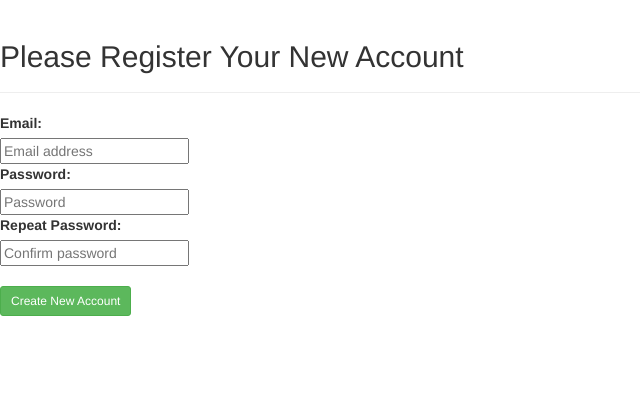
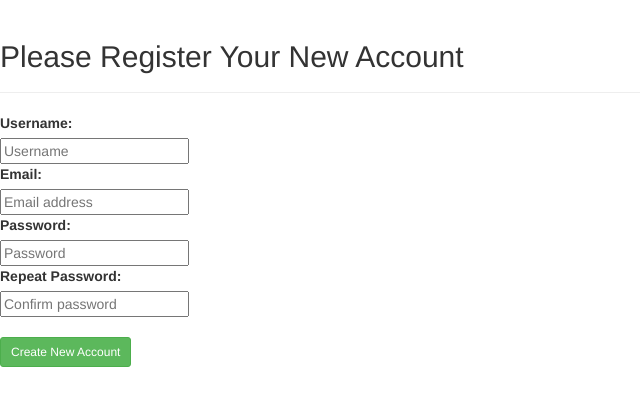
Before and after one commit to dynilib/dynitag, a Flask app: page /users/register in a window 1280 px wide. Shown: the top 406 px of the page, without its empty margins (0-640 px from the left). Run offline with Flask 2, Linux system fonts and the light colour scheme; some libraries are stand-ins or nearby versions.

Commit message:
Add username to user model and use it for login

```diff
--- a/audiolabeling/models.py
+++ b/audiolabeling/models.py
@@ -11,6 +11,7 @@ class User(db.Model):
     """Copied from https://gitlab.com/patkennedy79/flask_recipe_app/blob/master/web/project/models.py"""
 
     id = db.Column(db.Integer, primary_key=True, autoincrement=True)
+    username = db.Column(db.String, unique=True, nullable=False)
     email = db.Column(db.String, unique=True, nullable=False)
     _password = db.Column(db.Binary(60), nullable=False)
     authenticated = db.Column(db.Boolean, default=False)
@@ -23,7 +24,8 @@ class User(db.Model):
     role = db.Column(db.String, default='user')
     annotations = db.relationship('Annotation', backref='user', lazy='dynamic')
 
-    def __init__(self, email, plaintext_password, email_confirmation_sent_on=None, role='user'):
+    def __init__(self, username, email, plaintext_password, email_confirmation_sent_on=None, role='user'):
+        self.username = username
         self.email = email
         self.password = plaintext_password
         self.authenticated = False
@@ -81,7 +83,7 @@ class User(db.Model):
         return User.query.get(data['id'])
 
     def __repr__(self):
-        return '<User {}>'.format(self.email)
+        return '<User {}>'.format(self.username)
 
 
 @enum.unique
--- a/audiolabeling/templates/user/login.html
+++ b/audiolabeling/templates/user/login.html
@@ -10,7 +10,7 @@
   <form action="{{ url_for('users.login') }}" method="post">
     {{ form.csrf_token }}
     <dl>
-      {{ render_field(form.email, placeholder="Email address") }}
+      {{ render_field(form.username, placeholder="Username") }}
       {{ render_field(form.password, placeholder="Password") }}
     </dl>
     <button class="btn btn-sm btn-success" type="submit">Log In</button>
--- a/audiolabeling/templates/user/register.html
+++ b/audiolabeling/templates/user/register.html
@@ -10,6 +10,7 @@
   <form action="{{ url_for('users.register') }}" method="post">
     {{ form.csrf_token }}
     <dl>
+      {{ render_field(form.username, placeholder="Username") }}
       {{ render_field(form.email, placeholder="Email address") }}
       {{ render_field(form.password, placeholder="Password") }}
       {{ render_field(form.confirm, placeholder="Confirm password") }}
--- a/audiolabeling/users/forms.py
+++ b/audiolabeling/users/forms.py
@@ -4,13 +4,14 @@ from wtforms.validators import DataRequired, Length, EqualTo, Email
 
 
 class RegisterForm(FlaskForm):
+    username = StringField('Username', validators=[DataRequired(), Length(min=3)])
     email = StringField('Email', validators=[DataRequired(), Email(), Length(min=6, max=40)])
     password = PasswordField('Password', validators=[DataRequired(), Length(min=6, max=40)])
     confirm = PasswordField('Repeat Password', validators=[DataRequired(), EqualTo('password')])
 
 
 class LoginForm(FlaskForm):
-    email = StringField('Email', validators=[DataRequired(), Email(), Length(min=6, max=40)])
+    username = StringField('Username', validators=[DataRequired()])
     password = PasswordField('Password', validators=[DataRequired()])
 
 
--- a/audiolabeling/users/views.py
+++ b/audiolabeling/users/views.py
@@ -90,7 +90,7 @@ def register():
     if request.method == 'POST':
         if form.validate_on_submit():
             try:
-                new_user = User(form.email.data, form.password.data)
+                new_user = User(form.username.data, form.email.data, form.password.data)
                 new_user.authenticated = True
                 db.session.add(new_user)
                 db.session.commit()
@@ -109,7 +109,7 @@ def login():
     form = LoginForm(request.form)
     if request.method == 'POST':
         if form.validate_on_submit():
-            user = User.query.filter_by(email=form.email.data).first()
+            user = User.query.filter_by(username=form.username.data).first()
             if user is not None and user.is_correct_password(form.password.data):
                 user.authenticated = True
                 user.last_logged_in = user.current_logged_in
@@ -117,7 +117,7 @@ def login():
                 db.session.add(user)
                 db.session.commit()
                 login_user(user)
-                flash('Thanks for logging in, {}'.format(current_user.email))
+                flash('Thanks for logging in, {}'.format(current_user.username))
                 return redirect("/projects")
             else:
                 flash('ERROR! Incorrect login credentials.', 'error')
--- a/instance/filldb.py
+++ b/instance/filldb.py
@@ -14,9 +14,9 @@ with app.app_context():
 
     # Insert user data
 
-    admin = User(email='jujul@gmail.com', plaintext_password='password1234', role='admin')
+    admin = User(username='admin', email='jujul@gmail.com', plaintext_password='password1234', role='admin')
     db.session.add(admin)
-    user1 = User(email='jujulj@gmail.com', plaintext_password='password1234', role='user')
+    user1 = User(username='jul', email='jujulj@gmail.com', plaintext_password='password1234', role='user')
     db.session.add(user1)
 
     # Insert other data
```
